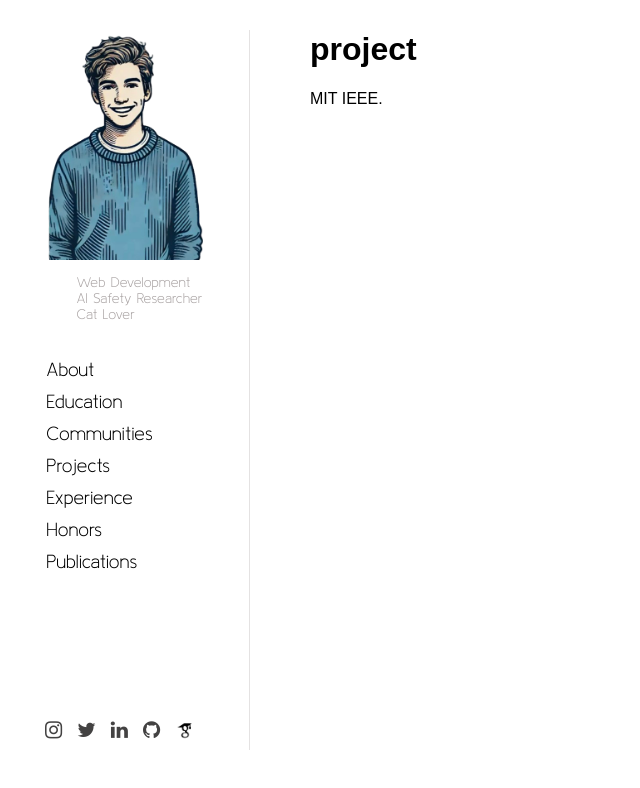
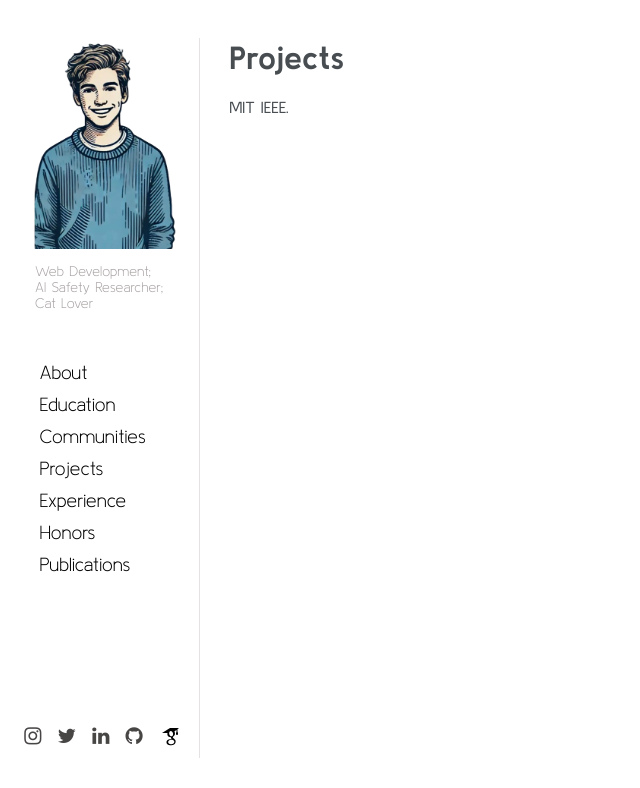
Before and after one commit to sarveshtiku/sarveshtiku.github.io, a plain HTML site: page index.html in a window 1280 px wide. Both pictures are taken after a click on the link "Projects". Shown: the whole page, without its empty margins (0-640 px from the left). Drawn offline with Linux system fonts and the light colour scheme; a web font is replaced by a local one.

Commit message:
make css robust

```diff
--- a/assets/css/style.css
+++ b/assets/css/style.css
@@ -1,43 +1,44 @@
 body {
-    font-family: 'Poppins', sans-serif;
-    margin: 0;
-    padding: 0;
+    font-family: 'Kulim Park';
 }
 
 .navbar {
     height: 90%;
     margin-top: 30px;
     width: 250px;
+    max-width: 15%;
     position: fixed;
     background-color: #ffffff;
     display: flex;
     flex-direction: column;
     align-items: center;
     box-sizing: border-box;
-    border-right: #e4e2e2 solid;
-    border-right-width: 0.75px;
+    border-right: #e4e2e2 solid 0.75px;
+    padding-left: 10px;
+    padding-right: 10px;
+    overflow-x: hidden;
 }
 
-
 .navbar img {
-    width: 75%;
+    width: 100%;
     height: auto;
     display: block;
 }
 
-.navbar-header p {
+.navbar-header {
     font-size: 14px;
     margin-bottom: 20px;
-    margin-left: 20px;
     color: #aaa4a4;
-    padding-left: 30px;
-    padding-right: 20px;
+    width: 100%;
+    margin-left: 20%;
 }
 
 .navbar-menu {
     list-style-type: none;
-    padding-left: 0px;
-    margin-left: -50px;
+    padding-left: 0;
+    width: 100%;
+    text-align: left;
+    padding-left: 25%;
 }
 
 .navbar-menu li {
@@ -51,52 +52,37 @@ body {
 }
 
 .navbar-menu a:hover {
-    color: #007BFF;
+    color: #496178;
+    font-weight: bold;
 }
 
 .content {
-    margin-left: 300px;
-    margin-right: 300px;
+    margin-left: auto;
+    margin-right: auto;
     padding: 10px;
-    display: none; /* Hide by default */
+    display: none;
     text-align: justify;
     text-justify: inter-word;
-}
-
-
-
-#about-content h1 {
-    display: block;
-    font-size: 40px;
-}
-
-#about-content p {
-    display: block;
-    font-size: 18px;
+    max-width: 65%;
+    color: #484d52;
 }
 
 .footer-icons {
-    margin-left: 30px;
-    margin-right: 20px;
-    margin-bottom: 30px;
-    position: fixed;
-    left: 5px;
-    bottom: 20px;
+    margin-left: 0;
+    margin-right: 0;
+    margin-top: auto;
     width: 100%;
     color: rgb(12, 12, 12);
     text-align: center;
     padding: 10px;
     display: flex;
-    gap: 15px;
+    justify-content: space-evenly;
+    align-items: center;
+    gap: 10px;
 }
 
 .footer-icons .fa {
     font-size: 20px;
-    color: rgb(67, 66, 66);
+    color: rgb(72, 69, 69);
     text-decoration: none;
 }
-
-.footer-icons img {
-    width: 20px;
-    height: auto;
-}
--- a/index.html
+++ b/index.html
@@ -19,7 +19,7 @@
     <nav class="navbar">
         <img src="./assets/img/profile_pic.png" alt="Profile Picture">
         <div class="navbar-header kulim-park-extralight">
-            <p class="kulim-park-extralight">Web Development <br> AI Safety Researcher <br> Cat Lover</p>
+            <p class="kulim-park-extralight">Web Development;<br> AI Safety Researcher;<br> Cat Lover</p>
         </div>
         <ul class="navbar-menu kulim-park-extralight">
             <li><a href="#About" id="about-btn">About</a></li>
@@ -44,14 +44,14 @@
 
     </nav>
 
-
     <!-- About tab  -->
     <div id="about-content" class="content">
         <h1>About Me</h1>
-        <p class="kulim-park-extralight">
+        <p>
             Hi, I am Sarvesh Tiku, a freshman at the Georgia Institute of Technology, majoring in Computer Science at the College of Computing.
             Since a very young age, I have had a passion for building things around me through technology and have carried forward that hobby as my pursuit.
-            I am interested in learning and exploring web development alongside contributing to projects that push the boundaries of technology and uplift humanity. </p>
+            I am interested in learning and exploring web development alongside contributing to projects that push the boundaries of technology and uplift humanity.
+        </p>
     </div>
 
     <!-- Education tab  -->
@@ -68,13 +68,13 @@
 
     <!-- Projects tab  -->
     <div id="projects-content" class="content">
-        <h1>project</h1>
+        <h1>Projects</h1>
         <p>MIT IEEE.</p>
     </div>
 
     <!-- Experience tab  -->
     <div id="experience-content" class="content">
-        <h1>=Experience</h1>
+        <h1>Experience</h1>
         <p>CS@Mines</p>
     </div>
 
```
